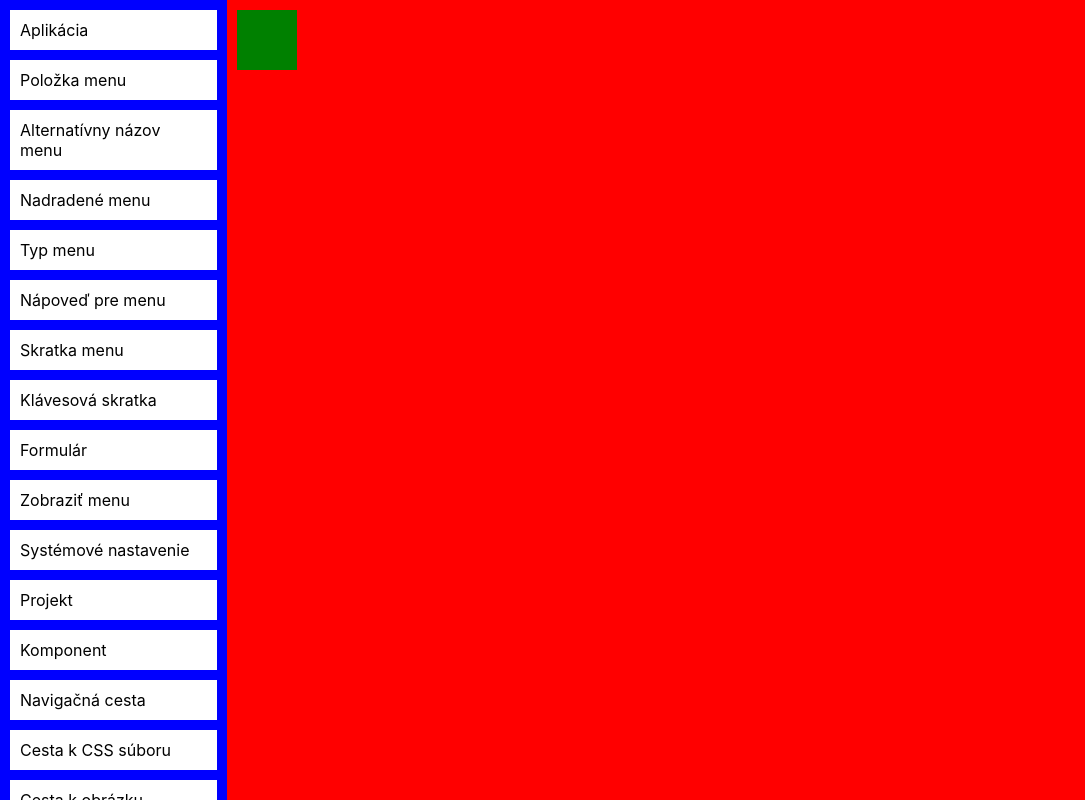
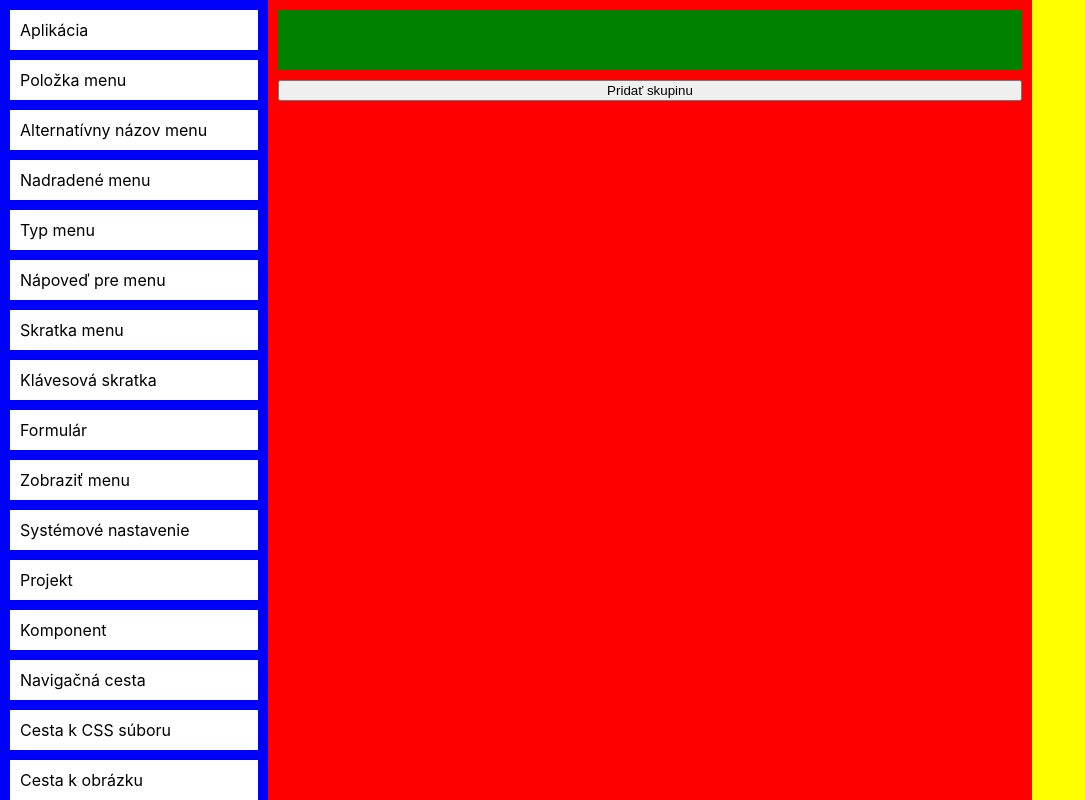
Before and after one commit to adino1337/ui_generator, a React (Create React App) app: page / in a window 1280 px wide. Shown: the top 800 px of the page, without its empty margins (0-1085 px from the left). Built offline with nearby package versions, Linux system fonts and the light colour scheme.

Commit message:
added button to add rows

```diff
--- a/src/App.js
+++ b/src/App.js
@@ -7,7 +7,7 @@ function App() {
   const initialFields = schema
 
   const [leftFields, setLeftFields] = useState(initialFields);
-  const [rightFields, setRightFields] = useState([]);
+  const [rightFieldGroups, setRightFieldGroups] = useState([[]]);
 
   const onDragEnd = (result) => {
     if (!result.destination) return;
@@ -23,22 +23,48 @@ function App() {
         updatedFields.splice(result.destination.index, 0, movedField);
         setLeftFields(updatedFields);
       } else {
-        const updatedFields = Array.from(rightFields);
-        const [movedField] = updatedFields.splice(result.source.index, 1);
-        updatedFields.splice(result.destination.index, 0, movedField);
-        setRightFields(updatedFields);
+        const updatedGroups = [...rightFieldGroups];
+        const groupIndex = parseInt(sourceList.split('-')[1]);
+        const updatedGroup = [...updatedGroups[groupIndex]];
+        const [movedField] = updatedGroup.splice(result.source.index, 1);
+        updatedGroup.splice(result.destination.index, 0, movedField);
+        updatedGroups[groupIndex] = updatedGroup;
+        setRightFieldGroups(updatedGroups);
       }
     } else {
       // Presúvame z jedného zoznamu do druhého
-      const sourceFields = sourceList === 'left-list' ? leftFields : rightFields;
-      const destinationFields = destinationList === 'left-list' ? leftFields : rightFields;
+      const sourceFields = sourceList === 'left-list' ? leftFields : rightFieldGroups[parseInt(sourceList.split('-')[1])];
+      const destinationFields = destinationList === 'left-list' ? leftFields : rightFieldGroups[parseInt(destinationList.split('-')[1])];
 
       const [movedField] = sourceFields.splice(result.source.index, 1);
       destinationFields.splice(result.destination.index, 0, movedField);
 
-      setLeftFields([...leftFields]);
-      setRightFields([...rightFields]);
+      if (sourceList === 'left-list') {
+        setLeftFields([...sourceFields]);
+      } else {
+        const updatedGroups = [...rightFieldGroups];
+        const sourceGroupIndex = parseInt(sourceList.split('-')[1]);
+        const destinationGroupIndex = parseInt(destinationList.split('-')[1]);
+        updatedGroups[sourceGroupIndex] = sourceFields;
+        updatedGroups[destinationGroupIndex] = destinationFields;
+        setRightFieldGroups(updatedGroups);
       }
+    }
+    if(sourceList !== 'left-list') {
+    const updatedGroups = rightFieldGroups.filter(group => group.length > 0);
+    setRightFieldGroups(updatedGroups);
+    }
+
+  };
+
+  if (rightFieldGroups.length === 0) {
+    const updatedGroups = [[]];
+    setRightFieldGroups(updatedGroups);
+  }
+
+  const addNewFieldGroup = () => {
+    const newFieldGroup = [];
+    setRightFieldGroups([...rightFieldGroups, newFieldGroup]);
   };
 
   return (
@@ -52,7 +78,8 @@ function App() {
                 style={{
                   minHeight: "calc(100vh - 20px)",
                   width: '20%',
-                  height: '100%',
+                  height: 'calc(100vh - 20px)',
+                  overflowY: "scroll",
                   background: 'blue',
                   padding: 10,
                   gap: "10px",
@@ -84,19 +111,21 @@ function App() {
                 {provided.placeholder}
               </div>
             )}
+
           </Droppable>
           <div
             style={{
-            width: '100%',
+              width: '60%',
               minHeight: "calc(100vh - 20px)",
               background: 'red',
               padding: 10,
               display: 'flex',
-
+              flexDirection: "column",
               gap: '10px'
             }}
           >
-          <Droppable droppableId="right-list" direction='horizontal'>
+            {rightFieldGroups.map((group, groupIndex) => (
+              <Droppable key={`group-${groupIndex}`} droppableId={`group-${groupIndex}`} direction='horizontal'>
                 {(provided, snapshot) => (
                   <div
                     ref={provided.innerRef}
@@ -111,7 +140,7 @@ function App() {
                     }}
                     {...provided.droppableProps}
                   >
-                {rightFields.map((field, index) => (
+                    {group.map((field, index) => (
                       <Draggable key={field.field} draggableId={field.field} index={index}>
                         {(provided) => (
                           <div
@@ -119,8 +148,11 @@ function App() {
                         {...provided.draggableProps}
                         {...provided.dragHandleProps}
                         style={{
-                          minWidth: '150px',
-                          textAlign: "center",
+                          display: 'flex',
+                          flex: '1',
+                          justifyContent: 'center',
+                          alignItems: 'center',
+                          textAlign: 'center',
                           padding: '10px',
                           backgroundColor: 'white',
                           ...provided.draggableProps.style,
@@ -135,10 +167,20 @@ function App() {
                   </div>
                 )}
               </Droppable>
+            ))}
+            <button onClick={addNewFieldGroup}>Pridať skupinu</button>
           </div>
+          <div
+          style={{
+            backgroundColor: "yellow",
+            width: "20%",
+            minHeight: "calc(100vh - 20px)",
+          }}>
 
           </div>
+        </div>
       </DragDropContext>
+
     </div>
   );
 }
```
Also changed, not shown: 1 other file (tests, documents, lock files or other folders). Lines whose indentation alone changed are shown as unchanged.
